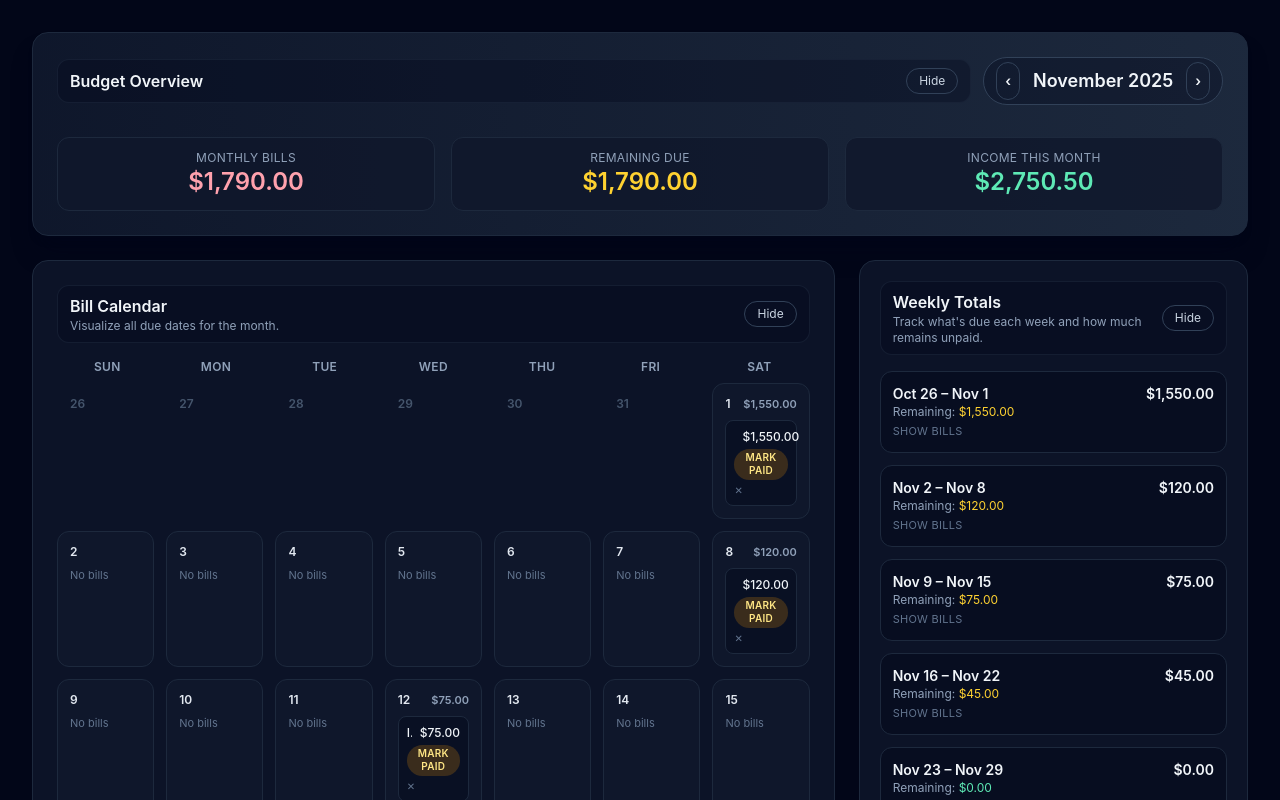
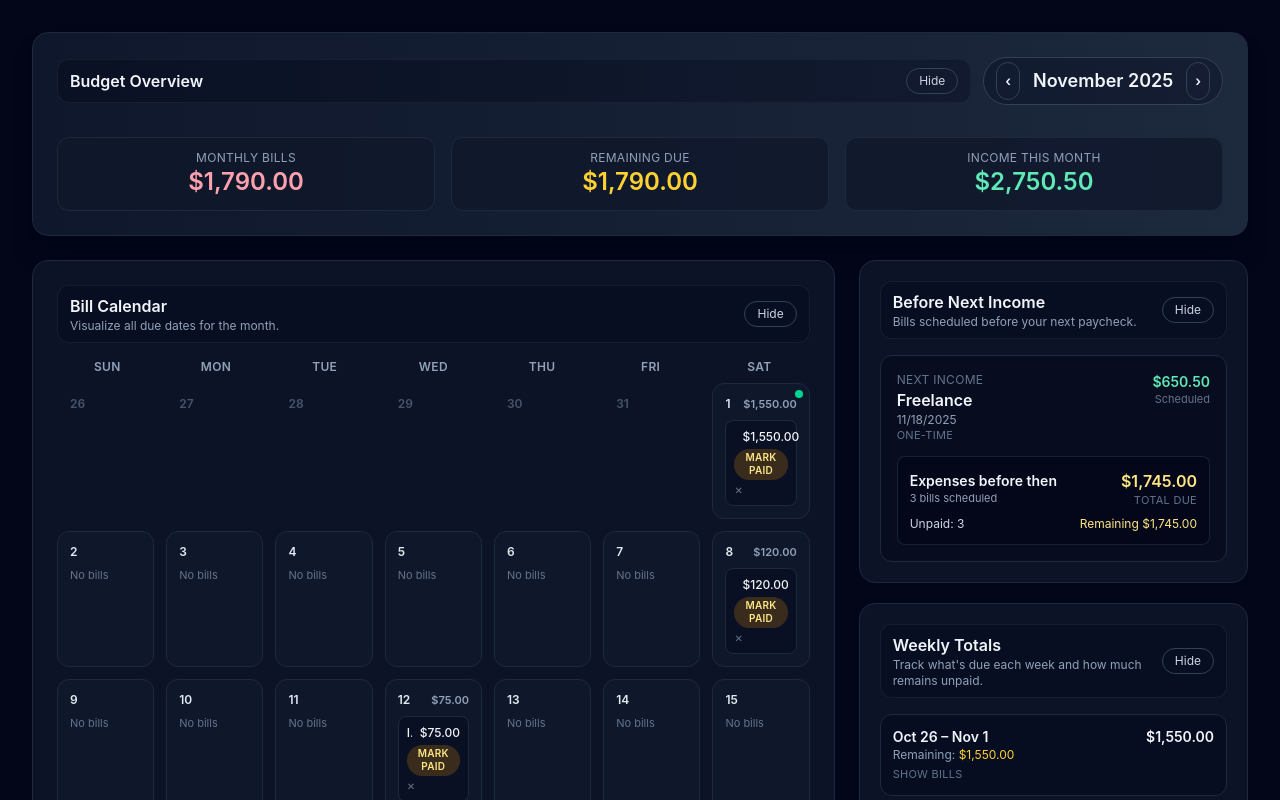
Before and after one commit to HelloDanni/billflow, a React (Vite) app: page / in a window 1280 px wide. Shown: the top 800 px of the page. Built offline with nearby package versions, Linux system fonts and the light colour scheme.

Commit message:
Enhance income management: add income parsing, calculate upcoming bills before next income, and improve UI for income summary

```diff
--- a/src/App.tsx
+++ b/src/App.tsx
@@ -1,4 +1,4 @@
-import { useEffect, useMemo, useRef, useState } from 'react';
+import { useCallback, useEffect, useMemo, useRef, useState } from 'react';
 import type { FormEvent, ReactNode, SyntheticEvent } from 'react';
 import './App.css';
 
@@ -88,6 +88,12 @@ const getDayFromISODate = (iso: string) => {
   return Number.isNaN(day) ? 1 : day;
 };
 
+const parseISODate = (iso: string) => {
+  const [year, month, day] = iso.split('-').map(Number);
+  if ([year, month, day].some((value) => Number.isNaN(value))) return new Date(iso);
+  return new Date(year, month - 1, day);
+};
+
 const getDateFromMonthKey = (key: string) => {
   if (!isValidMonthKey(key)) return new Date();
   const [year, month] = key.split('-').map(Number);
@@ -166,6 +172,7 @@ const isBillDueInMonth = (bill: Bill, month: Date) => {
 const startOfMonth = (date: Date) => new Date(date.getFullYear(), date.getMonth(), 1);
 const endOfMonth = (date: Date) => new Date(date.getFullYear(), date.getMonth() + 1, 0);
 const DAY_MS = 24 * 60 * 60 * 1000;
+const startOfDayValue = (date: Date) => new Date(date.getFullYear(), date.getMonth(), date.getDate()).getTime();
 
 const expandIncomeEntry = (entry: IncomeEntry, month: Date): IncomeOccurrence[] => {
   const recurrence = entry.recurrence ?? 'none';
@@ -343,20 +350,38 @@ function App() {
     }));
   }, [bills]);
 
-  const dueBills = useMemo(
-    () => normalizedBills.filter((bill) => isBillDueInMonth(bill, visibleMonth)),
-    [normalizedBills, visibleMonth]
+  const getBillsForMonth = useCallback(
+    (month: Date) => {
+      const monthKeyForMonth = getMonthKey(month);
+      const overrides = billOverrides[monthKeyForMonth] ?? {};
+      const dueInMonth = normalizedBills.filter((bill) => isBillDueInMonth(bill, month));
+      return dueInMonth.map((bill) => (overrides[bill.id] ? { ...bill, ...overrides[bill.id] } : bill));
+    },
+    [billOverrides, normalizedBills]
   );
 
-  const overridesForVisibleMonth = billOverrides[monthKey] ?? {};
-  const visibleBills = useMemo(
-    () =>
-      dueBills.map((bill) => {
-        const override = overridesForVisibleMonth[bill.id];
-        return override ? { ...bill, ...override } : bill;
-      }),
-    [dueBills, overridesForVisibleMonth]
-  );
+  const visibleBills = useMemo(() => getBillsForMonth(visibleMonth), [getBillsForMonth, visibleMonth]);
+
+  const referenceDate = useMemo(() => {
+    const now = new Date();
+    if (now.getFullYear() === visibleMonth.getFullYear() && now.getMonth() === visibleMonth.getMonth()) {
+      return now;
+    }
+    return new Date(visibleMonth.getFullYear(), visibleMonth.getMonth(), 1);
+  }, [visibleMonth]);
+
+  const expandedIncomes = useMemo(() => {
+    return incomes.flatMap((income) => expandIncomeEntry(income, visibleMonth));
+  }, [incomes, visibleMonth]);
+
+  const incomesByDay = useMemo(() => {
+    const map: Record<number, IncomeOccurrence[]> = {};
+    expandedIncomes.forEach((income) => {
+      const day = getDayFromISODate(income.date);
+      map[day] = map[day] ? [...map[day], income] : [income];
+    });
+    return map;
+  }, [expandedIncomes]);
 
   const billsByDay = useMemo(() => {
     const map: Record<number, Bill[]> = {};
@@ -380,15 +405,18 @@ function App() {
       const inCurrentMonth = date.getMonth() === visibleMonth.getMonth();
       const day = date.getDate();
       const billsForDay = inCurrentMonth ? billsByDay[day] ?? [] : [];
+      const incomesForDay = inCurrentMonth ? incomesByDay[day] ?? [] : [];
       return {
         key: date.toISOString(),
         date,
         day,
         inCurrentMonth,
         bills: billsForDay,
+        incomes: incomesForDay,
+        hasIncome: incomesForDay.length > 0,
       };
     });
-  }, [visibleMonth, billsByDay]);
+  }, [visibleMonth, billsByDay, incomesByDay]);
 
   const totalDue = useMemo(() => visibleBills.reduce((sum, bill) => sum + bill.amount, 0), [visibleBills]);
   const paidSoFar = useMemo(
@@ -399,10 +427,6 @@ function App() {
     [visibleBills, activePayments]
   );
   const remainingDue = totalDue - paidSoFar;
-
-  const expandedIncomes = useMemo(() => {
-    return incomes.flatMap((income) => expandIncomeEntry(income, visibleMonth));
-  }, [incomes, visibleMonth]);
 
   const monthlyIncome = useMemo(() => expandedIncomes.reduce((sum, income) => sum + income.amount, 0), [expandedIncomes]);
 
@@ -640,6 +664,55 @@ function App() {
     [expandedIncomes]
   );
 
+  const nextIncomeSummary = useMemo(() => {
+    const monthsToScan = Array.from({ length: 6 }, (_, idx) => new Date(visibleMonth.getFullYear(), visibleMonth.getMonth() + idx, 1));
+    const referenceTime = startOfDayValue(referenceDate);
+    const incomeOccurrences = monthsToScan.flatMap((month) => incomes.flatMap((income) => expandIncomeEntry(income, month)));
+    const sortedIncomes = incomeOccurrences
+      .map((occurrence) => ({ ...occurrence, time: startOfDayValue(parseISODate(occurrence.date)) }))
+      .filter((occurrence) => occurrence.time >= referenceTime)
+      .sort((a, b) => a.time - b.time);
+
+    const nextIncome = sortedIncomes[0];
+    if (!nextIncome) return null;
+
+    const incomeDate = parseISODate(nextIncome.date);
+    const incomeTime = startOfDayValue(incomeDate);
+    const monthsUntilIncome: Date[] = [];
+    const cursor = new Date(visibleMonth.getFullYear(), visibleMonth.getMonth(), 1);
+    let safety = 0;
+
+    while (cursor.getTime() <= incomeTime && safety < 12) {
+      monthsUntilIncome.push(new Date(cursor));
+      cursor.setMonth(cursor.getMonth() + 1);
+      safety += 1;
+    }
+
+    const billEntries = monthsUntilIncome.flatMap((month) => {
+      const billsForMonth = getBillsForMonth(month);
+      const monthKeyForMonth = getMonthKey(month);
+      const monthPayments = payments[monthKeyForMonth] ?? {};
+      const maxDay = daysInMonth(month);
+      return billsForMonth.map((bill) => {
+        const dueDate = new Date(month.getFullYear(), month.getMonth(), Math.min(bill.dueDay, maxDay));
+        return { bill, dueDate, paid: Boolean(monthPayments[bill.id]) };
+      });
+    });
+
+    const dueBeforeIncome = billEntries.filter((entry) => startOfDayValue(entry.dueDate) < incomeTime);
+    const totalDue = dueBeforeIncome.reduce((sum, entry) => sum + entry.bill.amount, 0);
+    const remainingDue = dueBeforeIncome.reduce((sum, entry) => (entry.paid ? sum : sum + entry.bill.amount), 0);
+    const unpaidCount = dueBeforeIncome.filter((entry) => !entry.paid).length;
+
+    return {
+      nextIncome,
+      totalDue,
+      remainingDue,
+      billCount: dueBeforeIncome.length,
+      unpaidCount,
+    };
+  }, [getBillsForMonth, incomes, payments, referenceDate, visibleMonth]);
+
   const isEditingExpense = Boolean(editingBill);
   const editingMonthLabel = editingBill
     ? getDateFromMonthKey(editingBill.monthKey).toLocaleDateString(undefined, { month: 'long', year: 'numeric' })
@@ -713,7 +786,7 @@ function App() {
                 {calendarCells.map((cell) => (
                   <div
                     key={cell.key}
-                    className={`min-h-[88px] overflow-hidden rounded-xl border p-1 text-[11px] sm:min-h-[120px] sm:p-3 sm:text-sm ${
+                    className={`relative min-h-[88px] overflow-hidden rounded-xl border p-1 text-[11px] sm:min-h-[120px] sm:p-3 sm:text-sm ${
                       cell.inCurrentMonth ? 'border-slate-800 bg-slate-900' : 'border-transparent bg-transparent text-slate-600'
                     }`}
                   >
@@ -725,6 +798,12 @@ function App() {
                         </span>
                       )}
                     </div>
+                    {cell.hasIncome && (
+                      <span
+                        className="absolute right-1.5 top-1.5 h-2 w-2 rounded-full bg-emerald-400"
+                        aria-label="Income scheduled"
+                      />
+                    )}
                     <div className="mt-2 space-y-2">
                       {cell.bills.map((bill) => {
                         const paid = Boolean(activePayments[bill.id]);
@@ -775,6 +854,57 @@ function App() {
           </CollapsibleSection>
 
           <aside className="flex w-full flex-col gap-5 lg:col-span-1">
+            <CollapsibleSection
+              id="next-income"
+              title="Before Next Income"
+              description="Bills scheduled before your next paycheck."
+              collapsed={Boolean(collapsedSections['next-income'])}
+              onToggle={toggleSection}
+            >
+              {nextIncomeSummary ? (
+                <div className="space-y-3 rounded-xl border border-slate-800 bg-slate-950/50 p-4 text-sm">
+                  <div className="flex items-start justify-between gap-3">
+                    <div>
+                      <p className="text-xs uppercase tracking-wide text-slate-500">Next income</p>
+                      <p className="text-base font-semibold text-slate-100">{nextIncomeSummary.nextIncome.source}</p>
+                      <p className="text-xs text-slate-400">
+                        {parseISODate(nextIncomeSummary.nextIncome.date).toLocaleDateString()}
+                      </p>
+                      <p className="text-[11px] uppercase tracking-wide text-slate-500">
+                        {incomeRecurrenceLabels[nextIncomeSummary.nextIncome.entry.recurrence ?? 'none']}
+                      </p>
+                    </div>
+                    <div className="text-right">
+                      <p className="text-sm font-semibold text-emerald-300">{currency(nextIncomeSummary.nextIncome.amount)}</p>
+                      <p className="text-[11px] text-slate-500">Scheduled</p>
+                    </div>
+                  </div>
+                  <div className="rounded-lg border border-slate-800/80 bg-slate-950/70 p-3">
+                    <div className="flex items-center justify-between">
+                      <div>
+                        <p className="text-sm font-semibold text-slate-100">Expenses before then</p>
+                        <p className="text-[11px] text-slate-400">
+                          {nextIncomeSummary.billCount} {nextIncomeSummary.billCount === 1 ? 'bill' : 'bills'} scheduled
+                        </p>
+                      </div>
+                      <div className="text-right">
+                        <p className="text-base font-semibold text-amber-200">{currency(nextIncomeSummary.totalDue)}</p>
+                        <p className="text-[11px] uppercase tracking-wide text-slate-500">Total due</p>
+                      </div>
+                    </div>
+                    <div className="mt-2 flex items-center justify-between text-xs text-slate-300">
+                      <span>Unpaid: {nextIncomeSummary.unpaidCount}</span>
+                      <span className={nextIncomeSummary.remainingDue === 0 ? 'text-emerald-300' : 'text-amber-200'}>
+                        Remaining {currency(nextIncomeSummary.remainingDue)}
+                      </span>
+                    </div>
+                  </div>
+                </div>
+              ) : (
+                <p className="text-sm text-slate-500">Log an upcoming income to see which bills come before it.</p>
+              )}
+            </CollapsibleSection>
+
             <CollapsibleSection
               id="weekly"
               title="Weekly Totals"
```
Lines whose indentation alone changed are shown as unchanged.
